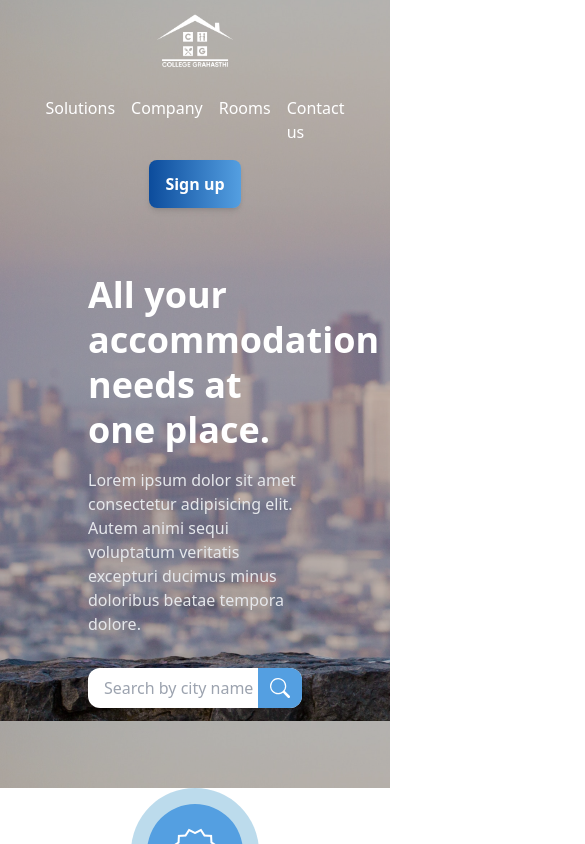
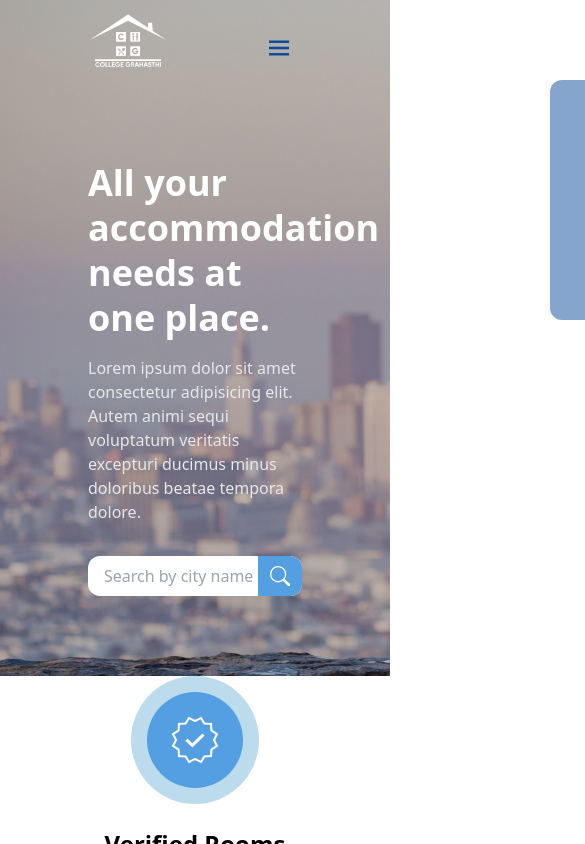
Before and after one commit to ShishirShekhar/CollegeGrahasthi, a React (Create React App) app: page / in a window 390 px wide. Shown: the top 844 px of the page, 585 px wide, since content can reach past the window. Built offline with nearby package versions, Linux system fonts and the light colour scheme; the HTML template or start-up script is replaced by a standard one.

Commit message:
menu bar

```diff
--- a/src/Pages/NotFound.jsx
+++ b/src/Pages/NotFound.jsx
@@ -1,9 +1,11 @@
+import React from "react";
+
 const NotFound = () => {
-    return (
-        <div className="h-screen w-screen flex justify-center items-center">
-            <p className="text-9xl font-extrabold text-primary">Page not Found</p>
-        </div>
-    )
-}
+  return (
+    <div className="h-screen flex justify-center items-center">
+      <p className="text-5xl md:text-9xl font-extrabold text-primary">Page not Found</p>
+    </div>
+  );
+};
 
 export default NotFound;
--- a/src/components/Home/Hero/Nav.jsx
+++ b/src/components/Home/Hero/Nav.jsx
@@ -1,22 +1,68 @@
-import { Link } from 'react-router-dom';
-import whiteLogo from '../../../img/whiteLogo.png';
-import Button from '../../Button';
+import React from "react";
+import { Link } from "react-router-dom";
+import { BiMenu } from "react-icons/bi";
+import { IoClose } from "react-icons/io5";
+import whiteLogo from "../../../img/whiteLogo.png";
+import Button from "../../Button";
 
 const Nav = () => {
+  const [isOpen, setIsOpen] = React.useState(false);
+
+  const toggleMenu = () => {
+    setIsOpen(!isOpen);
+  };
+
   return (
-        <div className='flex flex-col md:flex-row items-center justify-between'>
-            <img src={whiteLogo} alt="CG-White-Logo" className="h-20 mb-4 md:mb-0" />
-            <div className='flex justify-center md:justify-start space-x-4 mb-4 md:mb-0'>
+    <nav className="flex items-center justify-between overflow-hidden">
+      <Link to="/">
+        <img
+          src={whiteLogo}
+          alt="CG-White-Logo"
+          className="h-20 mb-4 md:mb-0"
+        />
+      </Link>
+      <div className="md:hidden">
+        <button
+          onClick={toggleMenu}
+          className="focus:outline-none p-2"
+          aria-label="Toggle Menu"
+        >
+          {isOpen ? (
+            <IoClose className="text-primary text-3xl" />
+          ) : (
+            <BiMenu className="text-primary text-3xl" />
+          )}
+        </button>
+      </div>
+      <div className="hidden md:flex items-center justify-between w-full">
+        <div className="flex items-center justify-between space-x-4 mx-auto">
           <Link to="/other">Solutions</Link>
           <Link to="/other">Company</Link>
           <Link to="/other">Rooms</Link>
           <Link to="/other">Contact us</Link>
         </div>
-            <div className='w-full flex justify-center md:w-auto'>
+        <div className="w-full flex justify-center md:w-auto">
           <Button value="Sign up" to="/other" />
         </div>
       </div>
-    )
-}
+      <div
+        className={`md:hidden ${
+          isOpen ? "absolute top-20 -right-10" : "hidden"
+        }`}
+      ></div>
+      <div
+        className={`absolute ${
+          isOpen ? "-right-10" : "-right-96"
+        } md:hidden flex flex-col justify-center mb-4 top-20 items-start gap-4 w-56 h-60 bg-primary bg-opacity-50 rounded-xl px-10`}
+      >
+        <Link to="/other">Solutions</Link>
+        <Link to="/other">Company</Link>
+        <Link to="/other">Rooms</Link>
+        <Link to="/other">Contact us</Link>
+        <Button value="Sign up" to="/other" />
+      </div>
+    </nav>
+  );
+};
 
 export default Nav;
```
Lines whose indentation alone changed are shown as unchanged.
